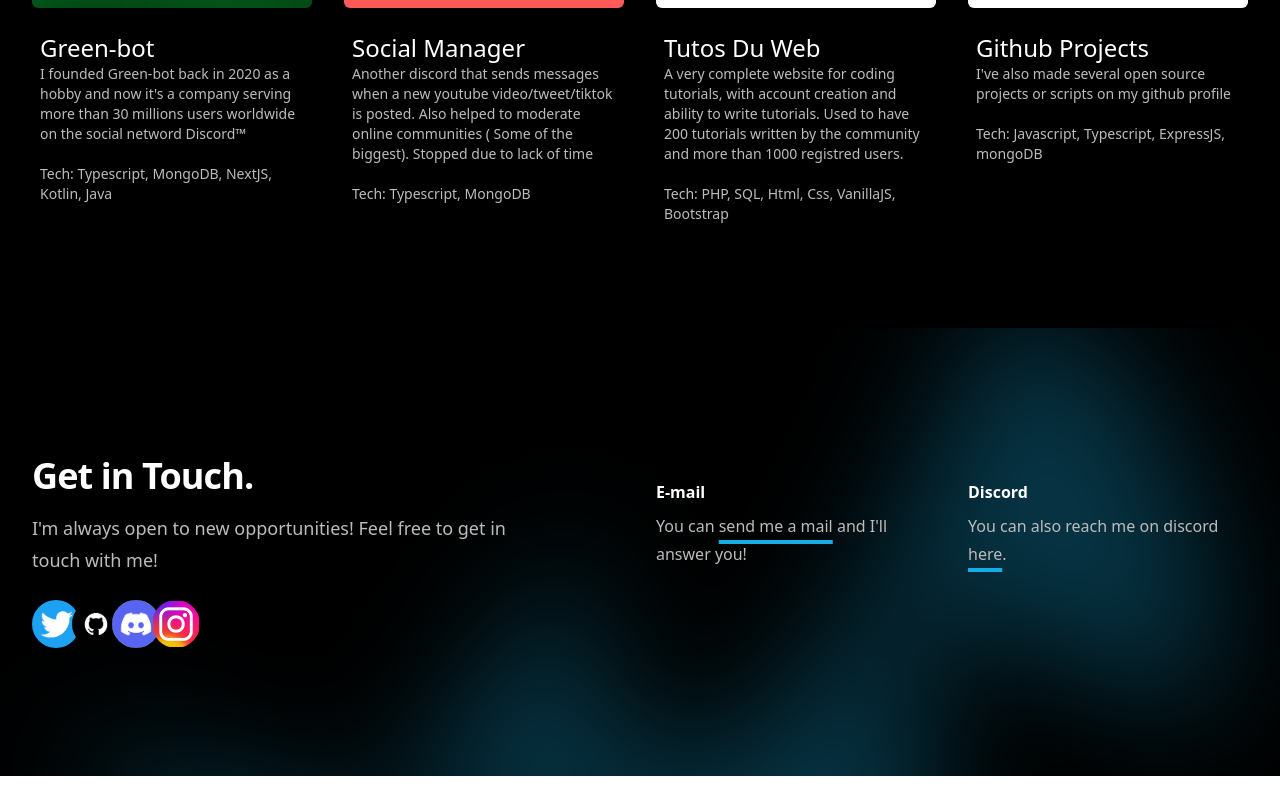
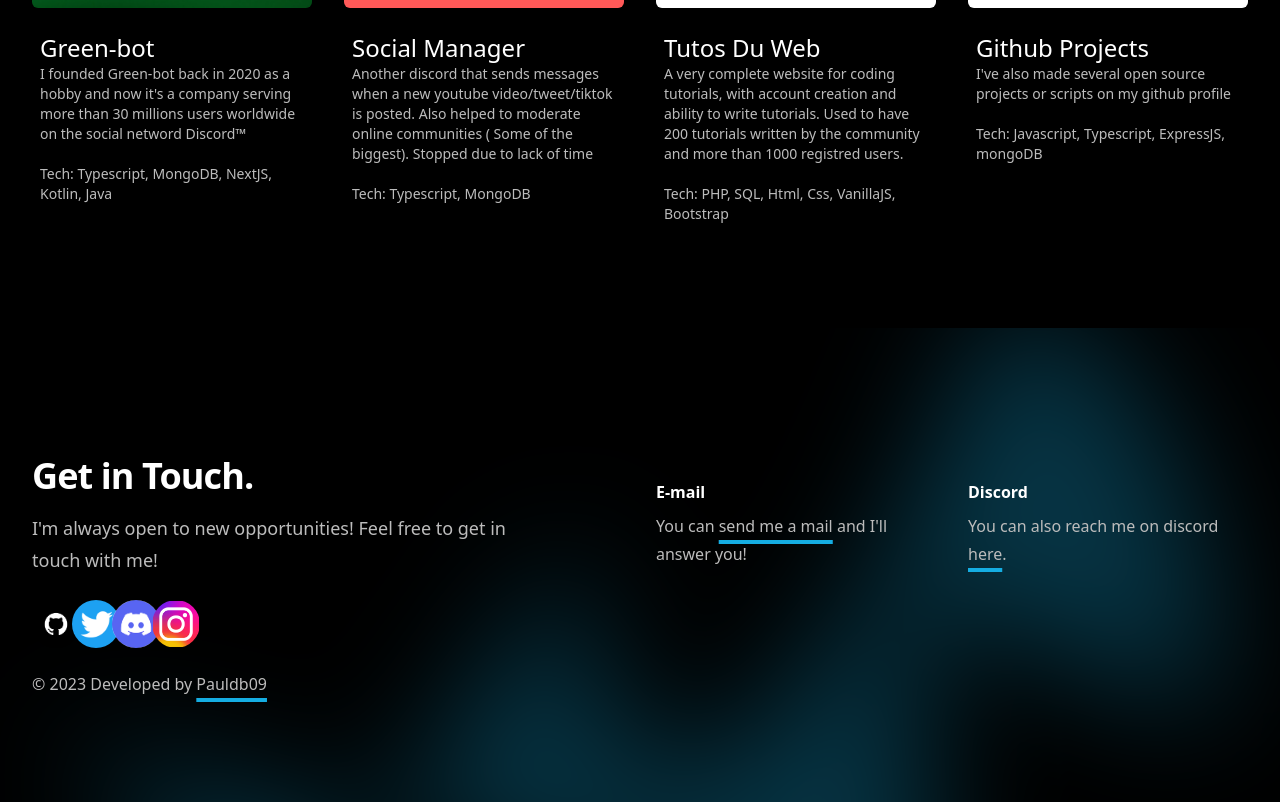
Before and after one commit to pauldb09/portofolio, a Next.js app: page / in a window 1280 px wide. Shown: the part 1995-2797 px from the top of the page. Before the commit the page ends 2771 px from the top, so only its background shows below. Built offline with nearby package versions, Linux system fonts and the light colour scheme; no server answers.

Commit message:
Feat: minor fixes

```diff
--- a/src/lib/data/index.ts
+++ b/src/lib/data/index.ts
@@ -6,15 +6,16 @@ export const stats = [
 
 export const socialsLinks = [
     {
+        id: 2,
+        link: "https://github.com/pauldb09",
+        image: "/images/github.png",
+    },
+    {
         id: 1,
         link: "https://twitter.com/pauldb_09",
         image: "/images/twitter.png",
     },
-    {
-        id: 2,
-        link: "https://github.com/pauldb09",
-        image: "/images/github.png",
-    },
+
     {
         id: 3,
         link: "https://discord.com/users/688402229245509844",
--- a/src/pages/index.tsx
+++ b/src/pages/index.tsx
@@ -5,7 +5,6 @@ import { words, projects, stats, socialsLinks } from "@/lib/data";
 import { setupApp } from "@/lib/functions";
 
 let appLoaded = false;
-
 export default function Example() {
     const [currentWord, setCurrentWord]: any = useState(words[0]);
 
@@ -166,6 +165,10 @@ export default function Example() {
                                     </div>
                                 ))}
                             </div>
+                            <br></br>
+                            <p className="text-gray">
+                                © {new Date().getFullYear()} Developed by <DecoratedText word={"Pauldb09"}></DecoratedText>
+                            </p>
                         </div>
                         <dl className="grid grid-cols-1 gap-x-8 gap-y-10 sm:grid-cols-2 lg:pt-2">
                             <div className="flex flex-col items-start">
```
